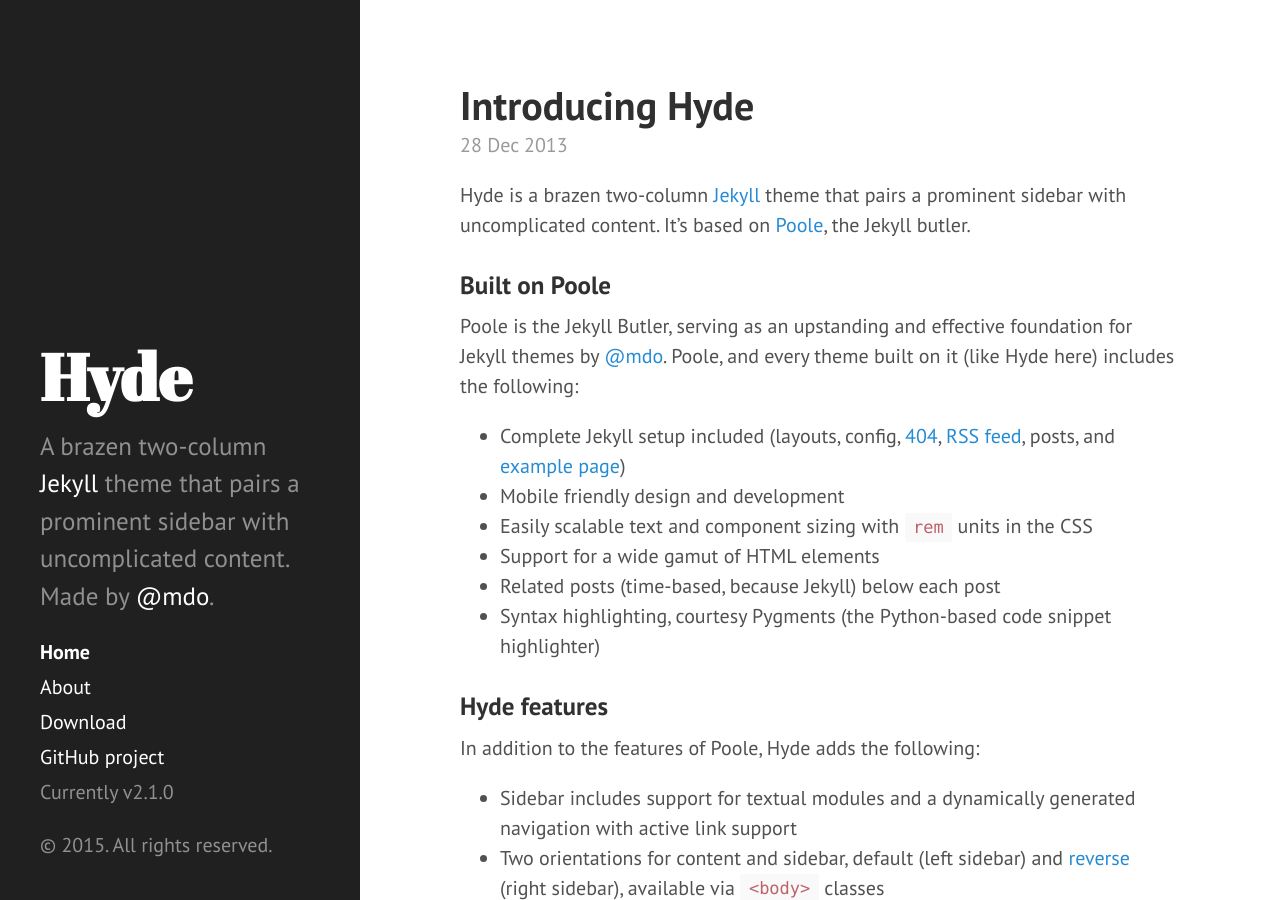
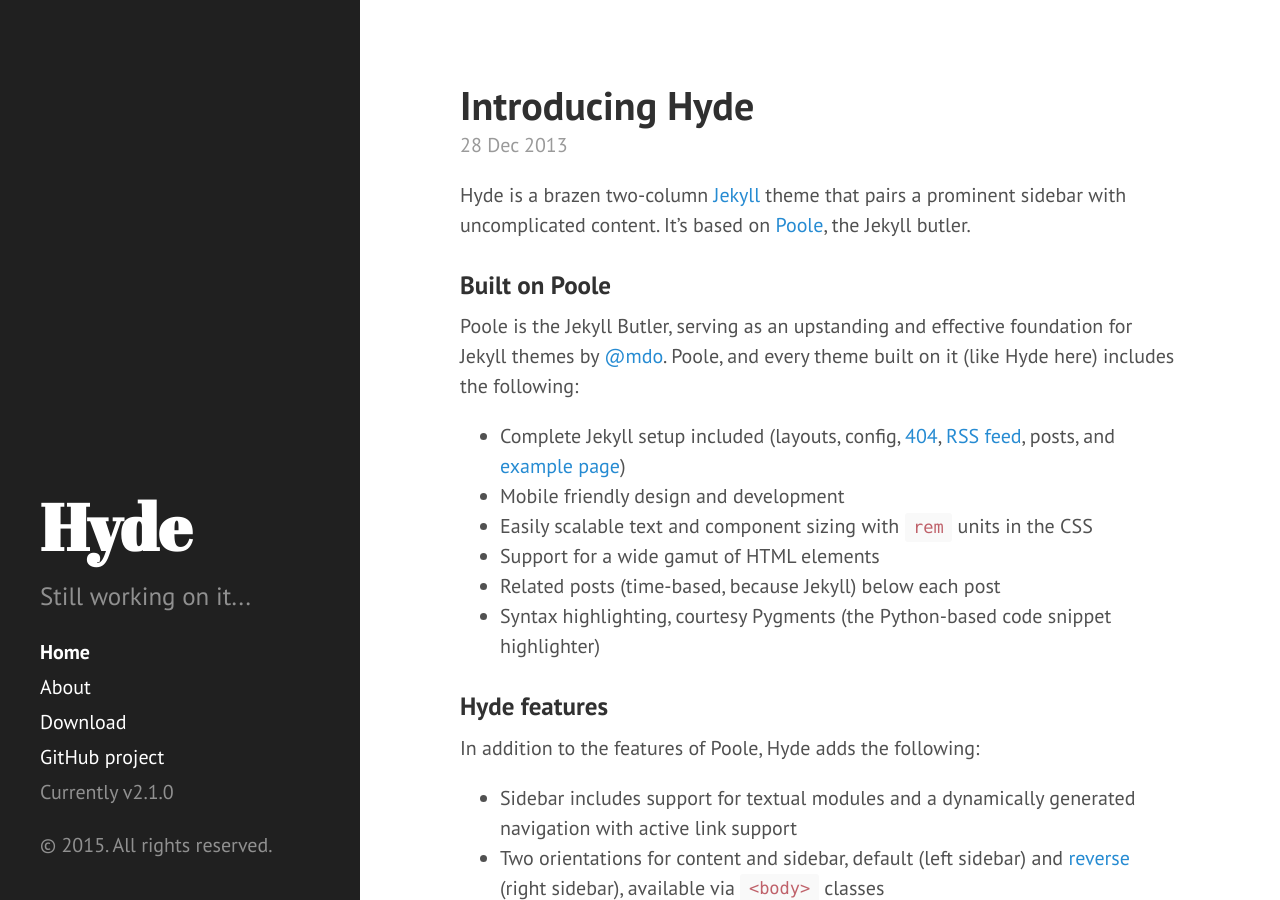
Before and after one commit to OskarKlintrotSkolarbeteWP14/2dv607.oskarklintrot.se, a Jekyll site: the page built from index.html, in a window 1280 px wide and 900 px high. Built offline with Jekyll 4.4.1, drawn with Linux system fonts in a browser that asks for light colours; Markdown is read by kramdown in place of the engine named in the settings; the list of posts is cut into pages by our own code.

Commit message:
Update _config.yml

```diff
--- a/_config.yml
+++ b/_config.yml
@@ -3,19 +3,19 @@
 highlighter:      pygments
 
 # Permalinks
-permalink:        pretty
+permalink:        "/:title"
 relative_permalinks: true
 
 # Setup
 title:            Hyde
-tagline:          'A Jekyll theme'
-description:      'A brazen two-column <a href="http://jekyllrb.com" target="_blank">Jekyll</a> theme that pairs a prominent sidebar with uncomplicated content. Made by <a href="https://twitter.com/mdo" target="_blank">@mdo</a>.'
-url:              http://hyde.getpoole.com
+tagline:          'Homepage of Oskar Klintrot'
+description:      'Still working on it...'
+url:              http://oskarklintrot.github.io/
 baseurl:          /
 
 author:
-  name:           'Mark Otto'
-  url:            https://twitter.com/mdo
+  name:           'Oskar Klintrot'
+  url:            http://oskarklintrot.se
 
 paginate:         5
 
@@ -23,4 +23,4 @@
 version:          2.1.0
 
 github:
-  repo:           https://github.com/poole/hyde
+  repo:           https://github.com/OskarKlintrot/oskarklintrot.github.io
```
